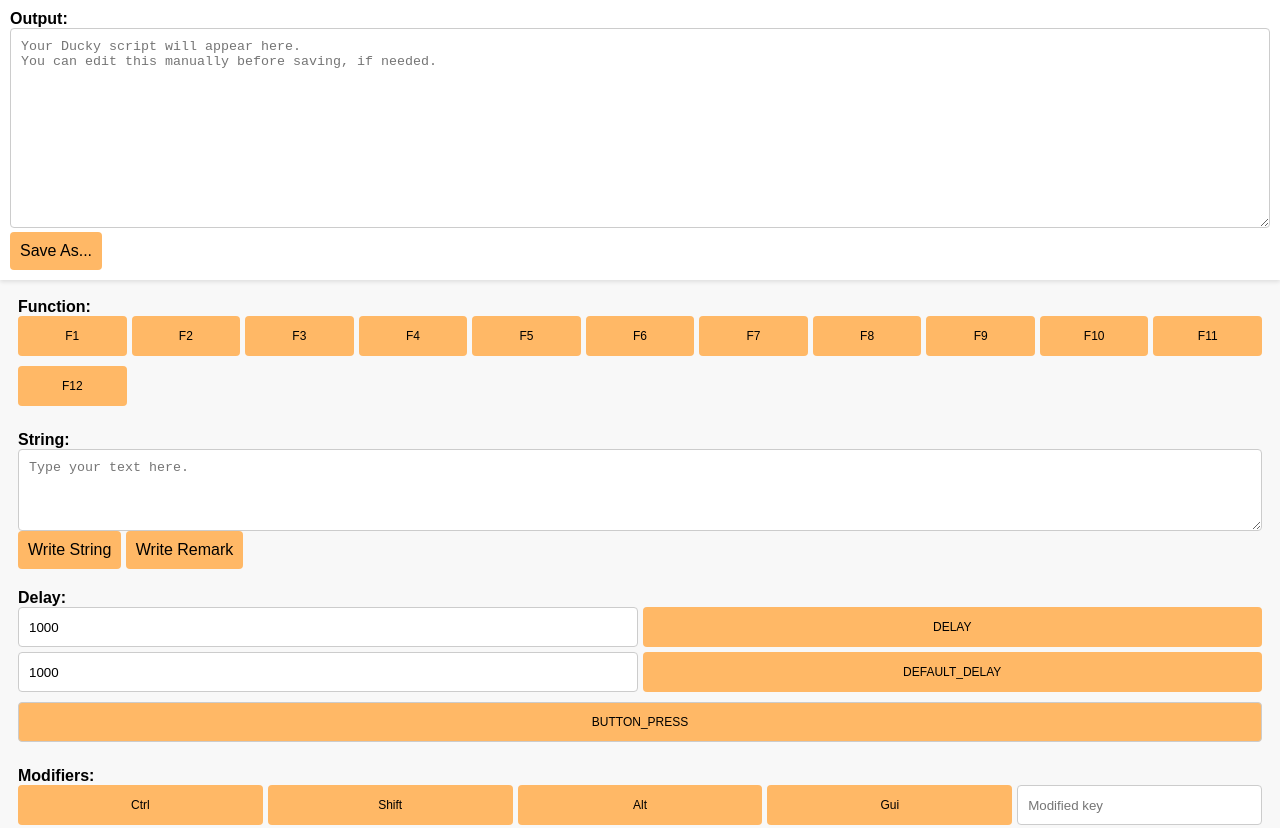
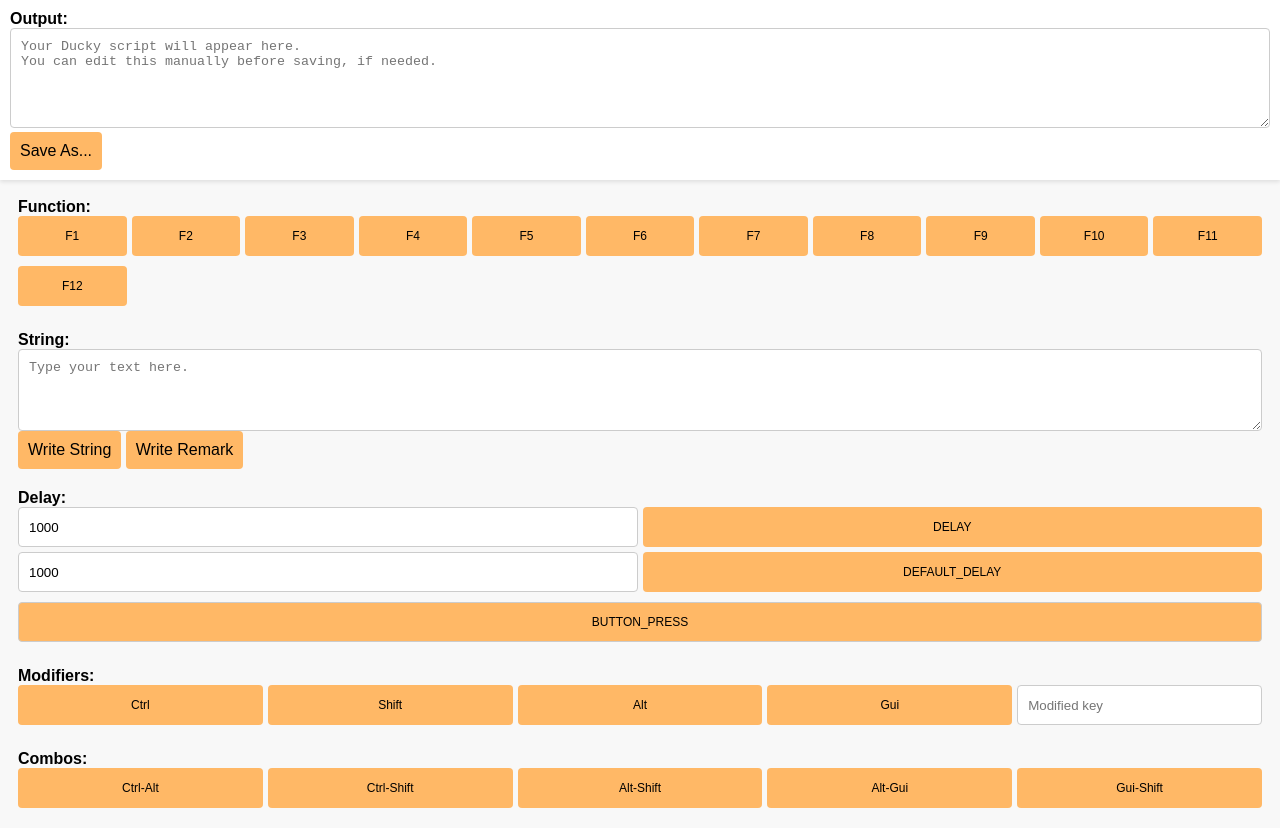
Before and after one commit to Zarcolio/flipperzero, a plain HTML site: page Ducky script creator/index.html in a window 1280 px wide. Shown: the top 828 px of the page. Drawn offline with Linux system fonts and the light colour scheme.

Commit message:
Update index.html

```diff
--- a/Ducky script creator/index.html
+++ b/Ducky script creator/index.html
@@ -75,7 +75,7 @@
 
     #output {
       width: 100%;
-      height: 200px;
+      height: 100px; /* Adjust the height as desired */
       padding: 10px;
       border: 1px solid #ccc;
       border-radius: 4px;
@@ -117,9 +117,8 @@
     }
 
 .container.function {
-  padding-top: 280px;
+  padding-top: 180px;
 }
-
   </style>
 </head>
 <body>
```
Lines whose indentation alone changed are shown as unchanged.
